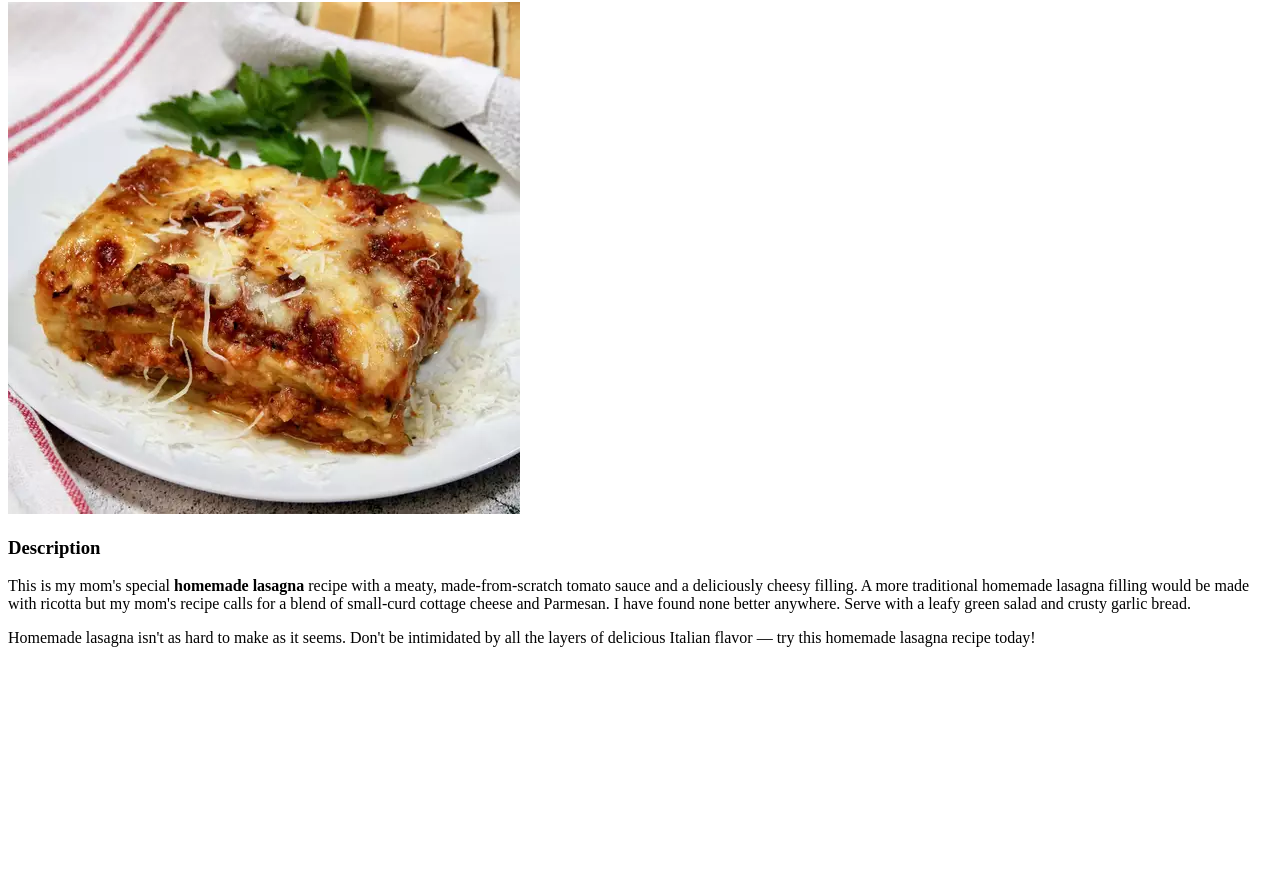
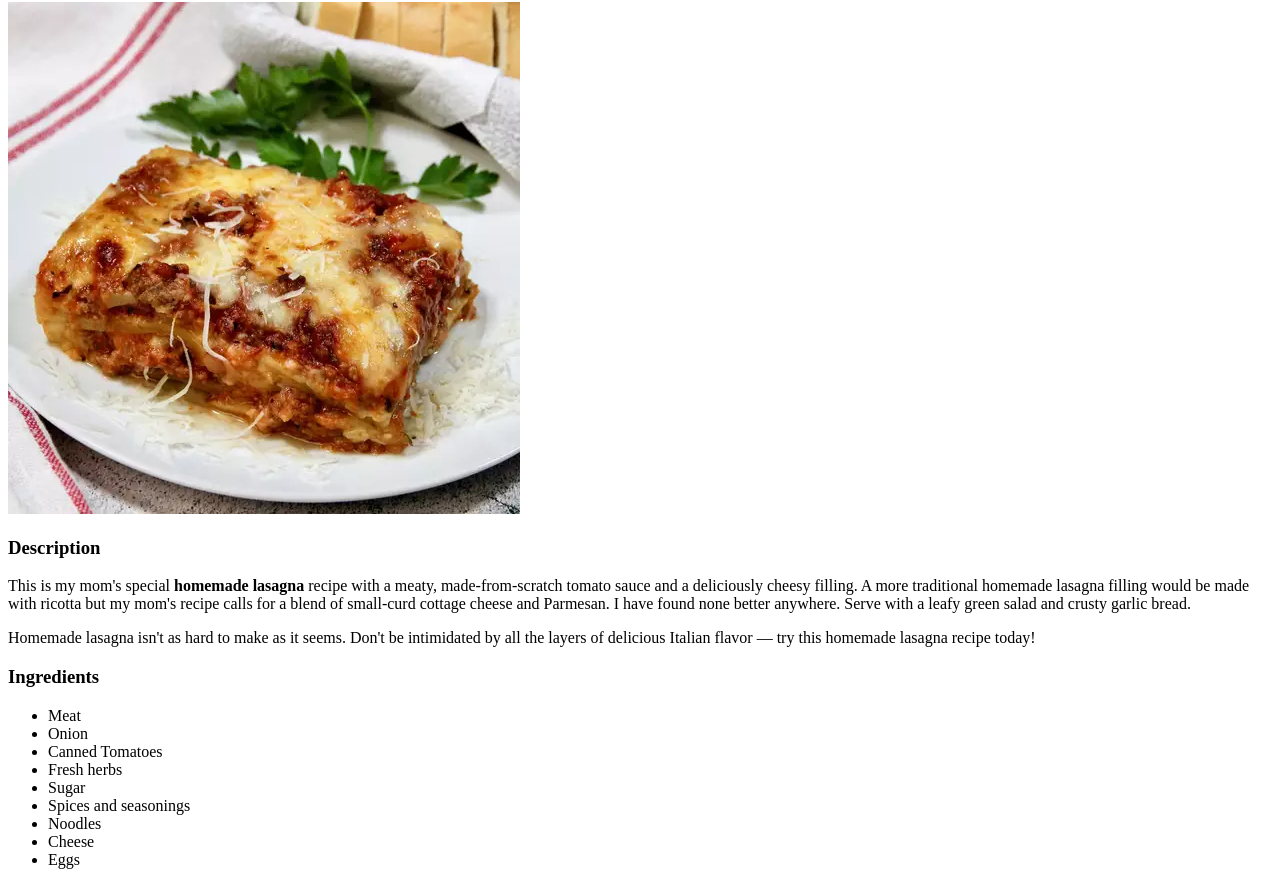
Before and after one commit to xBl1nGy/belemo-recipes, a plain HTML site: page recipes/lasagna.html in a window 1280 px wide. Shown: the part 78-963 px from the top of the page. Before the commit the page ends 800 px from the top, so only its background shows below. Drawn offline with Linux system fonts and the light colour scheme.

Commit message:
Add ingredients for lasagna recipe

```diff
--- a/recipes/lasagna.html
+++ b/recipes/lasagna.html
@@ -12,5 +12,19 @@
     <h3>Description</h3>
     <p>This is my mom's special <strong>homemade lasagna</strong> recipe with a meaty, made-from-scratch tomato sauce and a deliciously cheesy filling. A more traditional homemade lasagna filling would be made with ricotta but my mom's recipe calls for a blend of small-curd cottage cheese and Parmesan. I have found none better anywhere. Serve with a leafy green salad and crusty garlic bread.</p>
     <p>Homemade lasagna isn't as hard to make as it seems. Don't be intimidated by all the layers of delicious Italian flavor — try this homemade lasagna recipe today!</p>
+
+    <h3>Ingredients</h3>
+    <ul>
+        <li>Meat</li>
+        <li>Onion</li>
+        <li>Canned Tomatoes</li>
+        <li>Fresh herbs</li>
+        <li>Sugar</li>
+        <li>Spices and seasonings</li>
+        <li>Noodles</li>
+        <li>Cheese</li>
+        <li>Eggs</li>
+    </ul>
+
 </body>
 </html>
```
